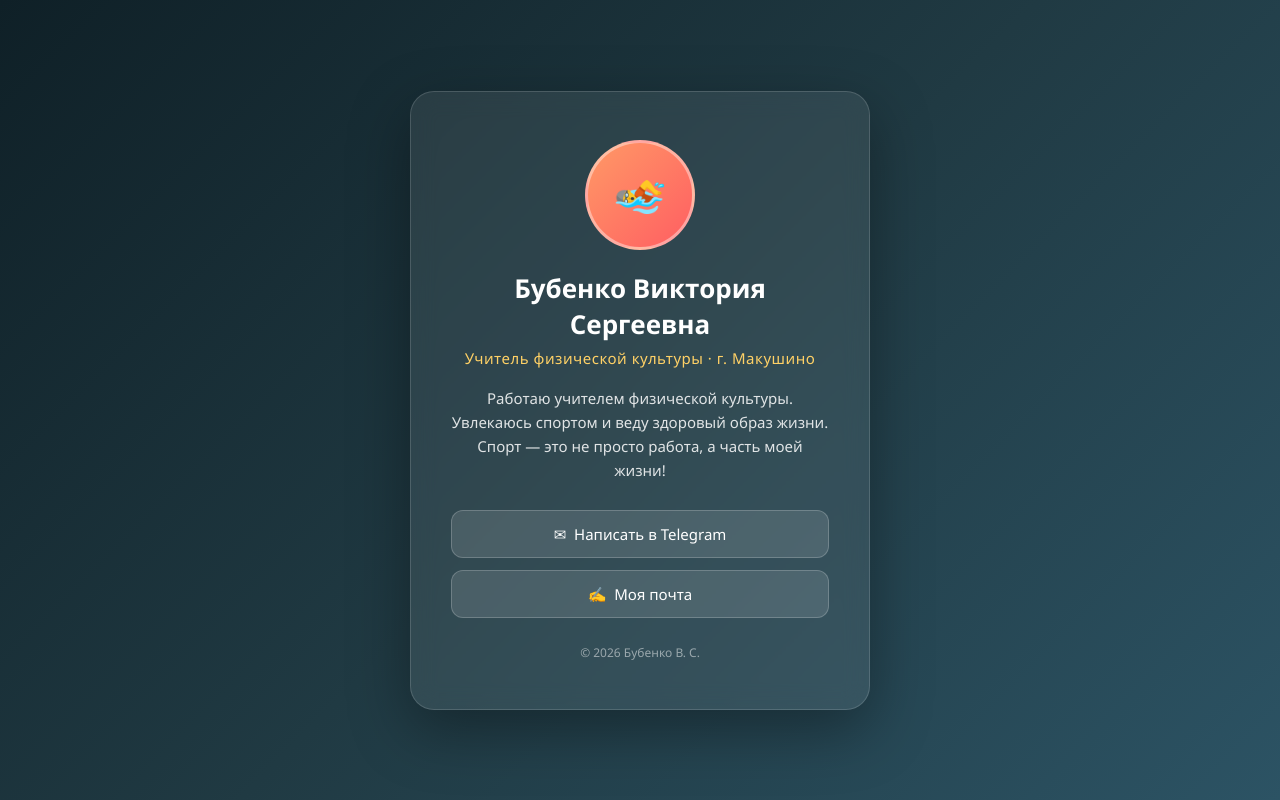
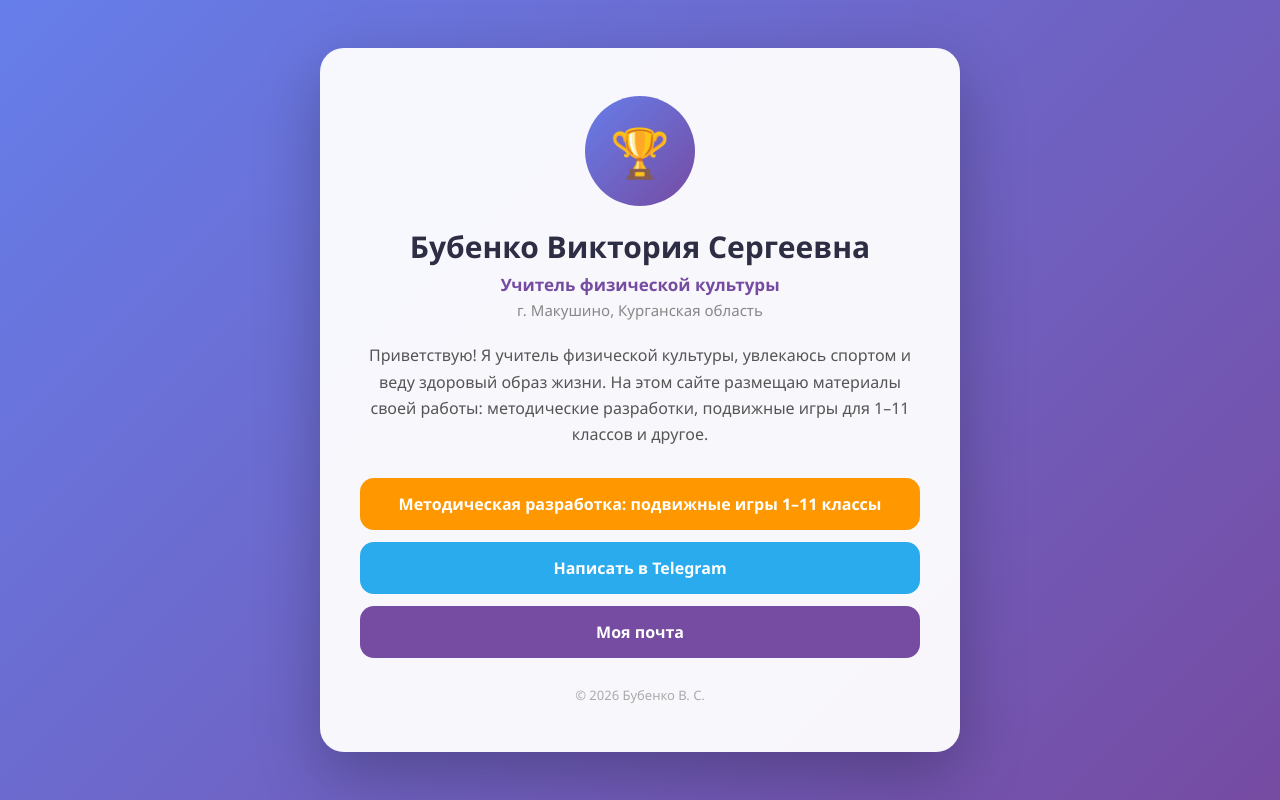
Before and after one commit to bubenko293/bubenko293.github.io, a plain HTML site: page index.html in a window 1280 px wide. Drawn offline with Linux system fonts and the light colour scheme.

Commit message:
Add files via upload

```diff
--- a/index.html
+++ b/index.html
@@ -3,79 +3,43 @@
 <head>
 <meta charset="UTF-8">
 <meta name="viewport" content="width=device-width, initial-scale=1.0">
-<title>Бубенко Виктория Сергеевна</title>
+<title>Бубенко Виктория Сергеевна — учитель физической культуры</title>
 <style>
-  * { margin: 0; padding: 0; box-sizing: border-box; }
-  body {
-    font-family: 'Segoe UI', Arial, sans-serif;
-    min-height: 100vh;
-    background: linear-gradient(135deg, #0f2027, #203a43, #2c5364);
-    display: flex;
-    align-items: center;
-    justify-content: center;
-    padding: 20px;
-  }
-  .card {
-    background: rgba(255, 255, 255, 0.08);
-    backdrop-filter: blur(12px);
-    border: 1px solid rgba(255, 255, 255, 0.15);
-    border-radius: 24px;
-    padding: 48px 40px;
-    max-width: 460px;
-    width: 100%;
-    text-align: center;
-    color: #fff;
-    box-shadow: 0 20px 60px rgba(0,0,0,0.35);
-  }
-  .avatar {
-    width: 110px; height: 110px;
-    border-radius: 50%;
-    background: linear-gradient(135deg, #ff9966, #ff5e62);
-    margin: 0 auto 20px;
-    display: flex; align-items: center; justify-content: center;
-    font-size: 44px;
-    border: 3px solid rgba(255,255,255,0.4);
-  }
-  h1 { font-size: 26px; margin-bottom: 6px; }
-  .role {
-    color: #ffd166;
-    font-size: 15px;
-    letter-spacing: 0.5px;
-    margin-bottom: 18px;
-  }
-  .about {
-    font-size: 15px;
-    line-height: 1.6;
-    color: rgba(255,255,255,0.85);
-    margin-bottom: 28px;
-  }
-  .links { display: flex; flex-direction: column; gap: 12px; }
-  .links a {
-    display: block;
-    padding: 13px;
-    border-radius: 12px;
-    text-decoration: none;
-    color: #fff;
-    background: rgba(255,255,255,0.12);
-    border: 1px solid rgba(255,255,255,0.2);
-    font-size: 15px;
-    transition: background 0.2s, transform 0.15s;
-  }
-  .links a:hover { background: rgba(255,255,255,0.25); transform: translateY(-2px); }
-  .footer { margin-top: 26px; font-size: 12px; color: rgba(255,255,255,0.5); }
+*{margin:0;padding:0;box-sizing:border-box}
+body{font-family:'Segoe UI',Arial,sans-serif;min-height:100vh;display:flex;align-items:center;justify-content:center;
+background:linear-gradient(135deg,#667eea 0%,#764ba2 100%);padding:20px}
+.card{background:rgba(255,255,255,.95);border-radius:24px;max-width:640px;width:100%;padding:48px 40px;
+box-shadow:0 24px 64px rgba(0,0,0,.25);text-align:center}
+.avatar{width:110px;height:110px;border-radius:50%;background:linear-gradient(135deg,#667eea,#764ba2);
+display:flex;align-items:center;justify-content:center;margin:0 auto 20px;font-size:48px;color:#fff}
+h1{font-size:30px;color:#2d2d44;margin-bottom:6px}
+.role{color:#764ba2;font-weight:600;font-size:17px;margin-bottom:4px}
+.place{color:#888;font-size:15px;margin-bottom:22px}
+.about{color:#555;line-height:1.65;font-size:16px;margin-bottom:30px}
+.links{display:flex;flex-direction:column;gap:12px}
+.btn{display:block;padding:15px 20px;border-radius:14px;text-decoration:none;font-weight:600;font-size:16px;transition:.2s}
+.btn:hover{transform:translateY(-2px)}
+.btn.tg{background:#2AABEE;color:#fff}
+.btn.mail{background:#764ba2;color:#fff}
+.btn.games{background:#ff9800;color:#fff}
+footer{margin-top:28px;color:#aaa;font-size:13px}
 </style>
 </head>
 <body>
-  <div class="card">
-    <div class="avatar">&#127946;</div>
-    <h1>Бубенко Виктория Сергеевна</h1>
-    <div class="role">Учитель физической культуры &middot; г. Макушино</div>
-    <p class="about">Работаю учителем физической культуры. Увлекаюсь спортом и веду здоровый образ жизни. Спорт — это не просто работа, а часть моей жизни!</p>
-    <div class="links">
-      <a href="https://t.me/ваш_ник">&#9993;&nbsp; Написать в Telegram</a>
-      <a href="mailto:ваша_почта@mail.ru">&#9997;&nbsp; Моя почта</a>
-    </div>
-    <div class="footer">&copy; 2026 Бубенко В. С.</div>
-  </div>
+<div class="card">
+<div class="avatar">🏆</div>
+<h1>Бубенко Виктория Сергеевна</h1>
+<p class="role">Учитель физической культуры</p>
+<p class="place">г. Макушино, Курганская область</p>
+<p class="about">Приветствую! Я учитель физической культуры, увлекаюсь спортом и веду здоровый образ жизни.
+На этом сайте размещаю материалы своей работы: методические разработки, подвижные игры
+для 1–11 классов и другое.</p>
+<div class="links">
+<a class="btn games" href="igry.html">Методическая разработка: подвижные игры 1–11 классы</a>
+<a class="btn tg" href="https://t.me/ваш_ник">Написать в Telegram</a>
+<a class="btn mail" href="mailto:ваша_почта@mail.ru">Моя почта</a>
+</div>
+<footer>© 2026 Бубенко В. С.</footer>
+</div>
 </body>
 </html>
```
Also changed, not shown: igry.html (added, +146 -0 lines).
